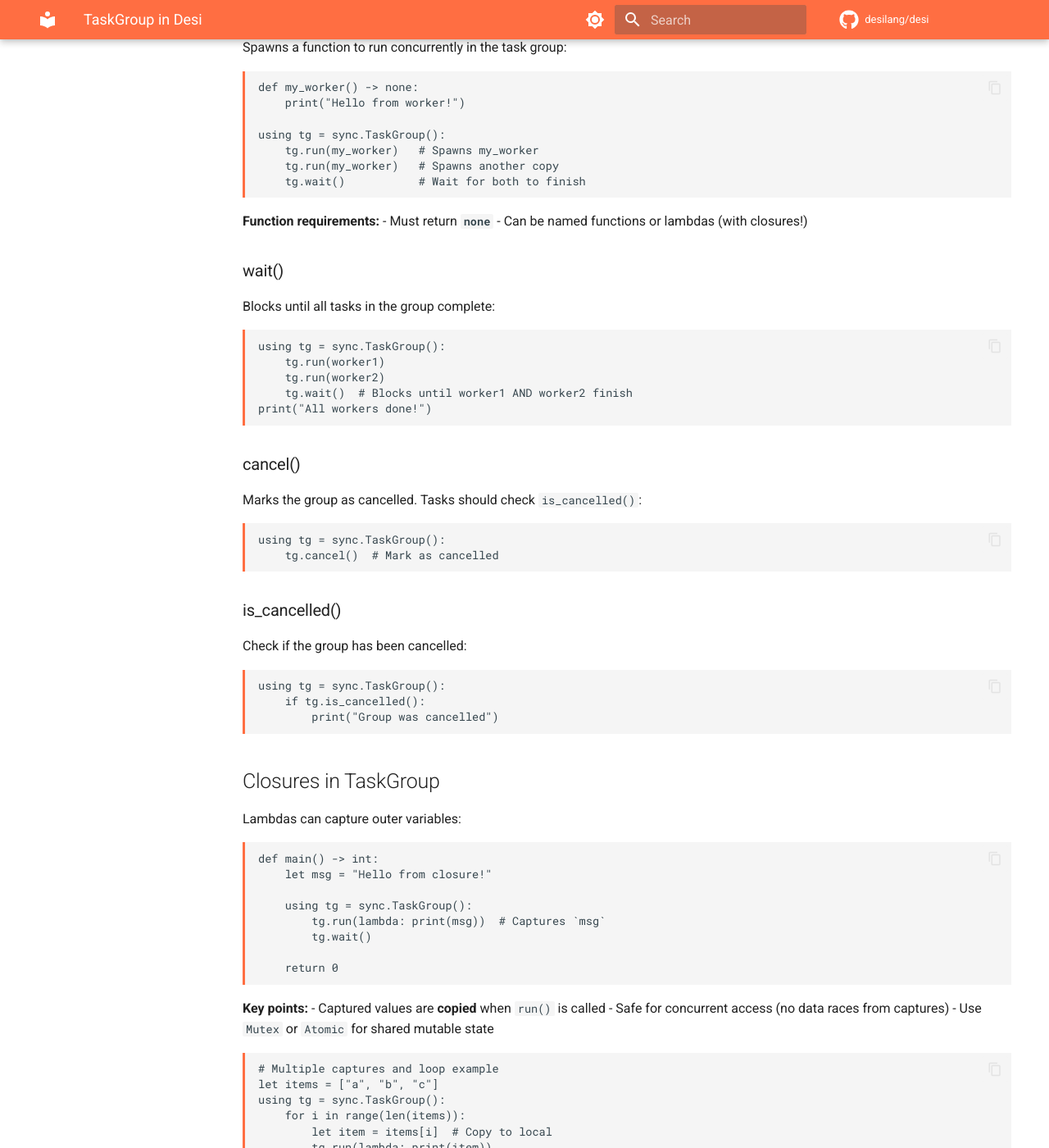
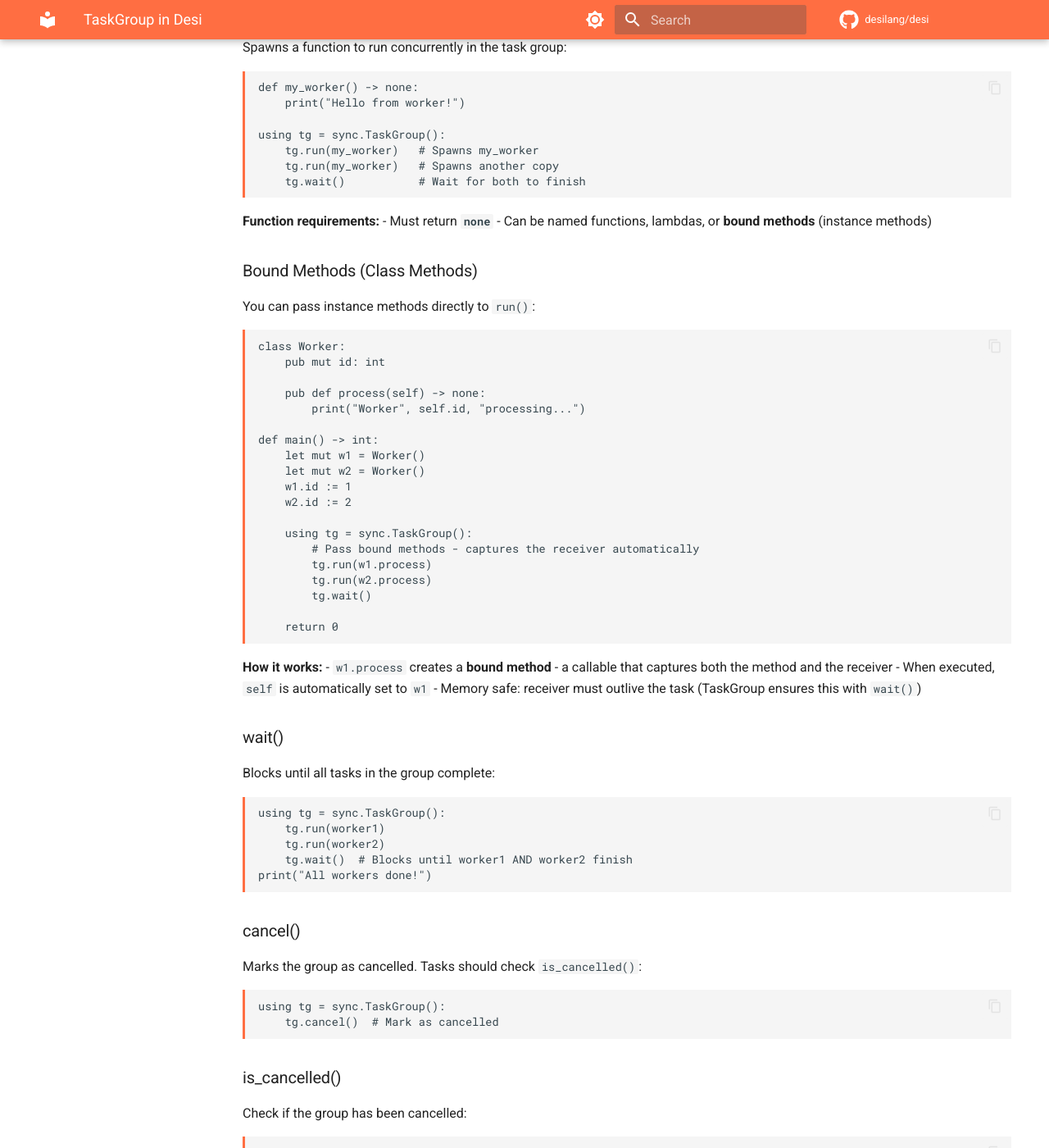
Before and after one commit to desilang/desi, an MkDocs documentation site: the page built from book/docs/concurrency/taskgroup.md, in a window 1280 px wide and 1400 px high, scrolled down 1210 px. Shown: the whole window at 82% size. Built offline with MkDocs 1.6.1 and Material for MkDocs 9.7.7, drawn with Linux system fonts in a browser that asks for light colours; comment, search, counter and statistics services are not loaded; the version menu is left out.

Commit message:
docs: Add async class methods documentation and examples
- Add example 297_async_class_methods.desi demonstrating bound methods
- Update TaskGroup docs with 'Bound Methods' section showing tg.run(obj.method)
- Add async_await_full.md design doc for future Phase 5 implementation

````diff
--- a/book/docs/concurrency/taskgroup.md
+++ b/book/docs/concurrency/taskgroup.md
@@ -59,7 +59,38 @@ using tg = sync.TaskGroup():
 
 **Function requirements:**
 - Must return **`none`**
-- Can be named functions or lambdas (with closures!)
+- Can be named functions, lambdas, or **bound methods** (instance methods)
+
+### Bound Methods (Class Methods)
+
+You can pass instance methods directly to `run()`:
+
+```desi
+class Worker:
+    pub mut id: int
+
+    pub def process(self) -> none:
+        print("Worker", self.id, "processing...")
+
+def main() -> int:
+    let mut w1 = Worker()
+    let mut w2 = Worker()
+    w1.id := 1
+    w2.id := 2
+
+    using tg = sync.TaskGroup():
+        # Pass bound methods - captures the receiver automatically
+        tg.run(w1.process)
+        tg.run(w2.process)
+        tg.wait()
+
+    return 0
+```
+
+**How it works:**
+- `w1.process` creates a **bound method** - a callable that captures both the method and the receiver
+- When executed, `self` is automatically set to `w1`
+- Memory safe: receiver must outlive the task (TaskGroup ensures this with `wait()`)
 
 ### wait()
 
````
Also changed, not shown: 1 other file.
